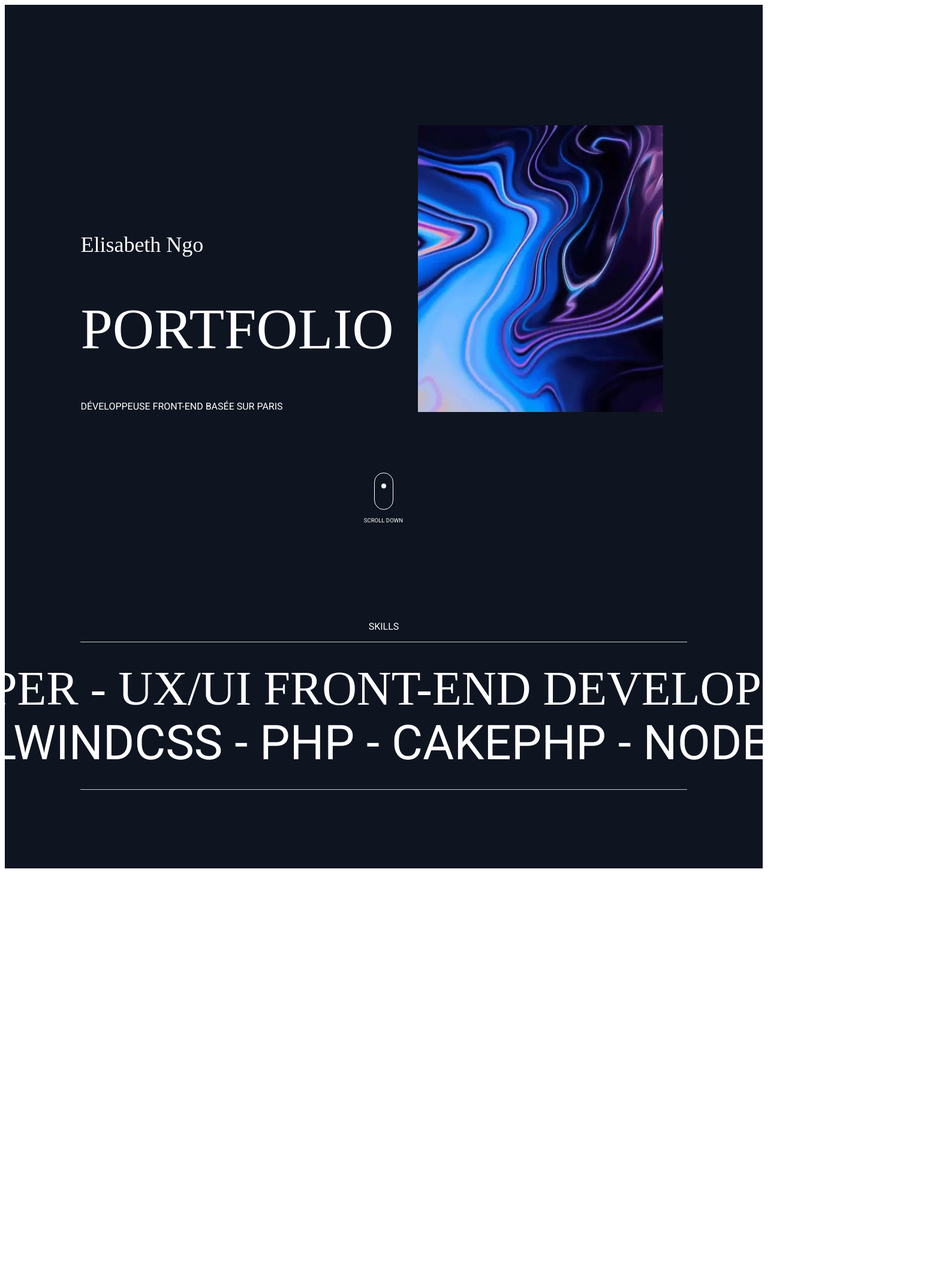
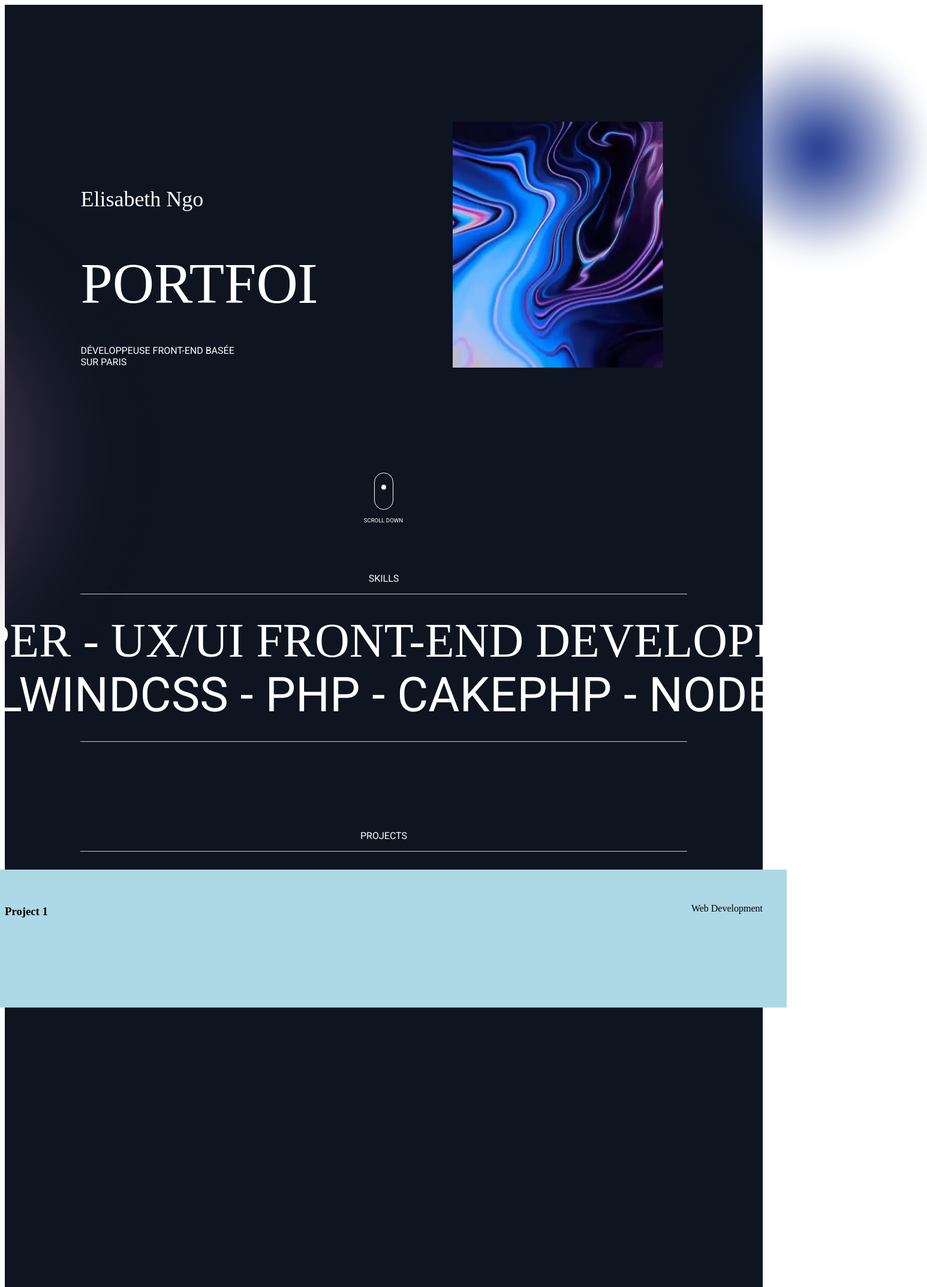
Before and after one commit to Eli-ngo/elisabethngo, a Next.js app: page / in a window 1280 px wide. Shown: the top 2146 px of the page at 60% size, 1546 px wide, since content can reach past the window. Before the commit the page ends 1456 px from the top, so only its background shows below. Built offline with nearby package versions, Linux system fonts and the light colour scheme.

Commit message:
blurred halos

```diff
--- a/components/Header.js
+++ b/components/Header.js
@@ -5,15 +5,11 @@ import Link from 'next/link'
 
 export const HeaderStyle = styled.header`
     width: 100%;
-    height: 110vh!important;
+    height: 100vh;
     background: #0E1420;
     display: flex;
     justify-content: center;
     align-items: center;
-
-    @media only screen and (max-width: 1024px){
-        height: 100vh;
-    }
 
     .headerContainer{
         display: flex;
@@ -22,10 +18,50 @@ export const HeaderStyle = styled.header`
         justify-content: center;
         align-items: center;
         width: 80%;
+        position: relative;
+
+        &:before {
+                display: block;
+                position: absolute;
+                /* top: 50px; */
+                bottom: -500px;
+                left: -550px;
+                content: "";
+                width: 728px;
+                height: 728px;
+                border-radius: 50%;
+                background: radial-gradient(50.2% 50.2% at 50.2% 49.8%, #87628D 0%, rgba(14, 27, 74, 0) 100%);
+                filter: blur(80px);
+
+                @media only screen and (min-width: 768px){
+                    left: -740px;
+                }
+        }
+
+        &:after {
+                display: block;
+                position: absolute;
+                /* top: 50px; */
+                bottom: 200px;
+                right: -280px;
+                content: "";
+                width: 360px;
+                height: 360px;
+                border-radius: 50%;
+                background: radial-gradient(50.2% 50.2% at 50.2% 49.8%, #0F2A89 0%, rgba(14, 27, 74, 0) 100%);
+                filter: blur(20px);
+
+                @media only screen and (min-width: 768px){
+                    right: -400px;
+                }
+        }
 
         @media only screen and (min-width: 768px){
             flex-direction: row;
             align-items: flex-end;
+        }
+        @media only screen and (min-width: 1024px){
+            gap: 300px;
         }
 
         &__text{
@@ -38,6 +74,31 @@ export const HeaderStyle = styled.header`
                 text-transform: uppercase;
                 font-weight: lighter;
                 font-size: 3rem;
+                height: 70px;
+                width: 100%;
+                overflow: hidden;
+                position: relative;
+
+                @media only screen and (min-width: 1024px){
+                    height: 94px;
+                    width: 140%;
+                }
+
+                & span{
+                    position: absolute;
+                    transform: translateY(0px);
+                    animation: 1.5s cubic-bezier(0.77, 0, 0.175, 1) 1s num2;
+
+                    @keyframes num2 {
+                        0%   {
+                        transform: translateY(80px);
+                        }
+
+                        100% {
+                            transform: translateY(0px);
+                        }
+                    }
+                }
 
                 @media only screen and (min-width: 768px){
                     font-size: 4.3rem;
@@ -147,7 +208,7 @@ const Header = () => {
             <div className="headerContainer d-flex">
                 <div className="headerContainer__text">
                     <p className="headerContainer__text--name">Elisabeth Ngo</p>
-                    <h1 className="headerContainer__text--title">portfolio</h1>
+                    <h1 className="headerContainer__text--title"><span>portfolio</span></h1>
                     <p className="headerContainer__text--description">développeuse front-end basée sur paris</p>
                 </div>
                 <div className="headerContainer__img">
--- /dev/null
+++ b/components/Projects.js
@@ -0,0 +1,56 @@
+import styled from 'styled-components'
+import { useEffect, useState } from 'react';
+import Image from 'next/image'
+import Link from 'next/link'
+
+export const ProjectStyle = styled.section`
+    width: 100%;
+    height: 100vh;
+    background: #0E1420;
+    display: flex;
+    align-items: center;
+    flex-direction: column;
+
+    .headline{
+        color: #ffffff;
+        text-transform: uppercase;
+        font-family: 'Roboto', sans-serif;
+    }
+
+    .divider{
+        width: 80%;
+        height: 1px;
+        background: #CACACA;
+        margin-bottom: 30px;
+    }
+
+    .projectContainer{
+        width: 100%;
+        height: 150px;
+        background: lightblue;
+        display: flex;
+        justify-content: space-between;
+        padding: 40px;
+
+        &:hover{
+            background: url("/header-image.webp") no-repeat 0 0 / cover;
+            transition: all 1s ease-in-out;
+        }
+    }
+`;
+
+const Header = () => {
+
+    return (
+        <ProjectStyle id="project">
+            <p className="headline">projects</p>
+            <div className="divider"></div>
+            <div className="projectContainer">
+                <h3>Project 1</h3>
+                <p>Web Development</p>
+            </div>
+        </ProjectStyle>
+    );
+}
+
+export default Header;
--- a/pages/index.js
+++ b/pages/index.js
@@ -4,6 +4,7 @@ import styled from 'styled-components'
 //components
 import Header from '../components/Header';
 import Skills from '../components/Skills';
+import Projects from '../components/Projects';
 
 export default function Home() {
 
@@ -18,6 +19,7 @@ export default function Home() {
 
         <Header />
         <Skills />
+        <Projects />
 
       </div>
     </>
--- a/styles/globals.css
+++ b/styles/globals.css
@@ -20,6 +20,7 @@ body {
   font-family: -apple-system, BlinkMacSystemFont, Segoe UI, Roboto, Oxygen,
     Ubuntu, Cantarell, Fira Sans, Droid Sans, Helvetica Neue, sans-serif;
   scroll-behavior: smooth;
+  overflow-x: hidden;
 }
 
 a {
```
Also changed, not shown: components/Navbar.js (+43 -4 lines).
